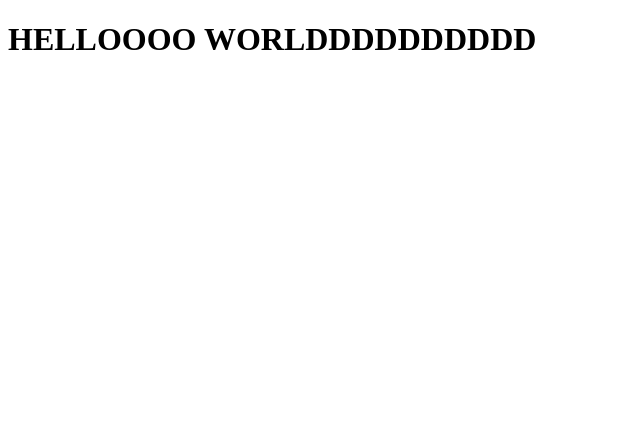
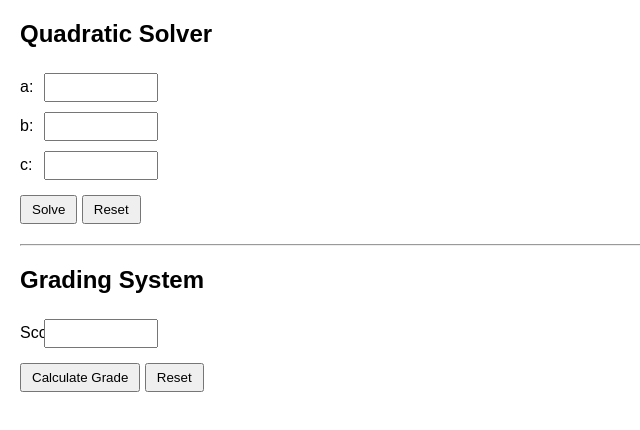
Before and after one commit to MUMBAARON/ICS-Quadratic-Grader--MUMBA-AARON-, a plain HTML site: page index.html in a window 1280 px wide. Shown: the whole page, without its empty margins (0-640 px from the left). Drawn offline with Linux system fonts and the light colour scheme.

Commit message:
Add files via upload
approaded index.html

```diff
--- a/index.html
+++ b/index.html
@@ -2,11 +2,142 @@
 <html lang="en">
 <head>
     <meta charset="UTF-8">
-    <meta name="viewport" content="width=device-width, initial-scale=1.0">
-    <title>Document</title>
+    <title>Quadratic Solver & Grading System</title>
+    <style>
+        body { font-family: Arial, sans-serif; margin: 20px; }
+        input { margin: 5px 0; padding: 5px; width: 100px; }
+        label { display: inline-block; width: 20px; }
+        .error { color: red; font-size: 0.9em; margin-left: 5px; }
+        .result { margin-top: 10px; font-weight: bold; }
+        button { margin-top: 10px; padding: 5px 10px; }
+        hr { margin: 20px 0; }
+    </style>
 </head>
 <body>
-    <h1>HELLOOOO WORLDDDDDDDDDD</h1>
-    <script src="index.js"></script>
+    <h2>Quadratic Solver</h2>
+    <form id="quadraticForm">
+        <div>
+            <label for="a">a:</label>
+            <input type="text" id="a">
+            <span id="errorA" class="error"></span>
+        </div>
+        <div>
+            <label for="b">b:</label>
+            <input type="text" id="b">
+            <span id="errorB" class="error"></span>
+        </div>
+        <div>
+            <label for="c">c:</label>
+            <input type="text" id="c">
+            <span id="errorC" class="error"></span>
+        </div>
+        <button type="button" onclick="solveQuadratic()">Solve</button>
+        <button type="button" onclick="resetQuadratic()">Reset</button>
+        <div class="result" id="quadraticResult"></div>
+    </form>
+
+    <hr>
+
+    <h2>Grading System</h2>
+    <form id="gradingForm">
+        <div>
+            <label for="score">Score:</label>
+            <input type="text" id="score">
+            <span id="errorScore" class="error"></span>
+        </div>
+        <button type="button" onclick="calculateGrade()">Calculate Grade</button>
+        <button type="button" onclick="resetGrade()">Reset</button>
+        <div class="result" id="gradeResult"></div>
+    </form>
+
+    <script>
+        // Quadratic Solver
+        function solveQuadratic() {
+            const aInput = document.getElementById('a');
+            const bInput = document.getElementById('b');
+            const cInput = document.getElementById('c');
+            const resultDiv = document.getElementById('quadraticResult');
+            let valid = true;
+
+            // Clear previous errors
+            document.getElementById('errorA').textContent = '';
+            document.getElementById('errorB').textContent = '';
+            document.getElementById('errorC').textContent = '';
+            resultDiv.textContent = '';
+
+            const a = parseFloat(aInput.value);
+            const b = parseFloat(bInput.value);
+            const c = parseFloat(cInput.value);
+
+            if (isNaN(a)) { document.getElementById('errorA').textContent = 'Enter a valid number'; valid = false; }
+            if (isNaN(b)) { document.getElementById('errorB').textContent = 'Enter a valid number'; valid = false; }
+            if (isNaN(c)) { document.getElementById('errorC').textContent = 'Enter a valid number'; valid = false; }
+            if (a === 0) { document.getElementById('errorA').textContent = 'a cannot be 0'; valid = false; }
+
+            if (!valid) return;
+
+            const D = b*b - 4*a*c;
+            let output = `Discriminant (D) = ${D.toFixed(2)}
+`;
+
+            if (D > 0) {
+                const r1 = (-b + Math.sqrt(D)) / (2*a);
+                const r2 = (-b - Math.sqrt(D)) / (2*a);
+                output += `Two distinct real roots: ${r1.toFixed(2)}, ${r2.toFixed(2)}`;
+            } else if (D === 0) {
+                const r = -b / (2*a);
+                output += `One repeated real root: ${r.toFixed(2)}`;
+            } else {
+                const realPart = (-b / (2*a)).toFixed(2);
+                const imaginaryPart = (Math.sqrt(-D) / (2*a)).toFixed(2);
+                output += `Two complex roots: ${realPart} + ${imaginaryPart}i, ${realPart} - ${imaginaryPart}i`;
+            }
+
+            resultDiv.textContent = output;
+        }
+
+        function resetQuadratic() {
+            document.getElementById('a').value = '';
+            document.getElementById('b').value = '';
+            document.getElementById('c').value = '';
+            document.getElementById('errorA').textContent = '';
+            document.getElementById('errorB').textContent = '';
+            document.getElementById('errorC').textContent = '';
+            document.getElementById('quadraticResult').textContent = '';
+        }
+
+        // Grading System
+        function calculateGrade() {
+            const scoreInput = document.getElementById('score');
+            const resultDiv = document.getElementById('gradeResult');
+            document.getElementById('errorScore').textContent = '';
+            resultDiv.textContent = '';
+
+            const score = parseInt(scoreInput.value);
+            if (isNaN(score) || score < 0 || score > 100) {
+                document.getElementById('errorScore').textContent = 'Enter a number between 0 and 100';
+                return;
+            }
+
+            let grade = '';
+            let message = '';
+
+            if (score === 100 || score >= 85) { grade = 'A+'; message = 'Excellent'; }
+            else if (score >= 75) { grade = 'A'; message = 'Very Good'; }
+            else if (score >= 65) { grade = 'B+'; message = 'Good'; }
+            else if (score >= 60) { grade = 'B'; message = 'Above Average'; }
+            else if (score >= 55) { grade = 'C+'; message = 'Average'; }
+            else if (score >= 50) { grade = 'C'; message = 'Pass'; }
+            else { grade = 'D'; message = 'Fail'; }
+
+            resultDiv.textContent = `Score ${score} → Grade ${grade} (${message})`;
+        }
+
+        function resetGrade() {
+            document.getElementById('score').value = '';
+            document.getElementById('errorScore').textContent = '';
+            document.getElementById('gradeResult').textContent = '';
+        }
+    </script>
 </body>
 </html>
```
